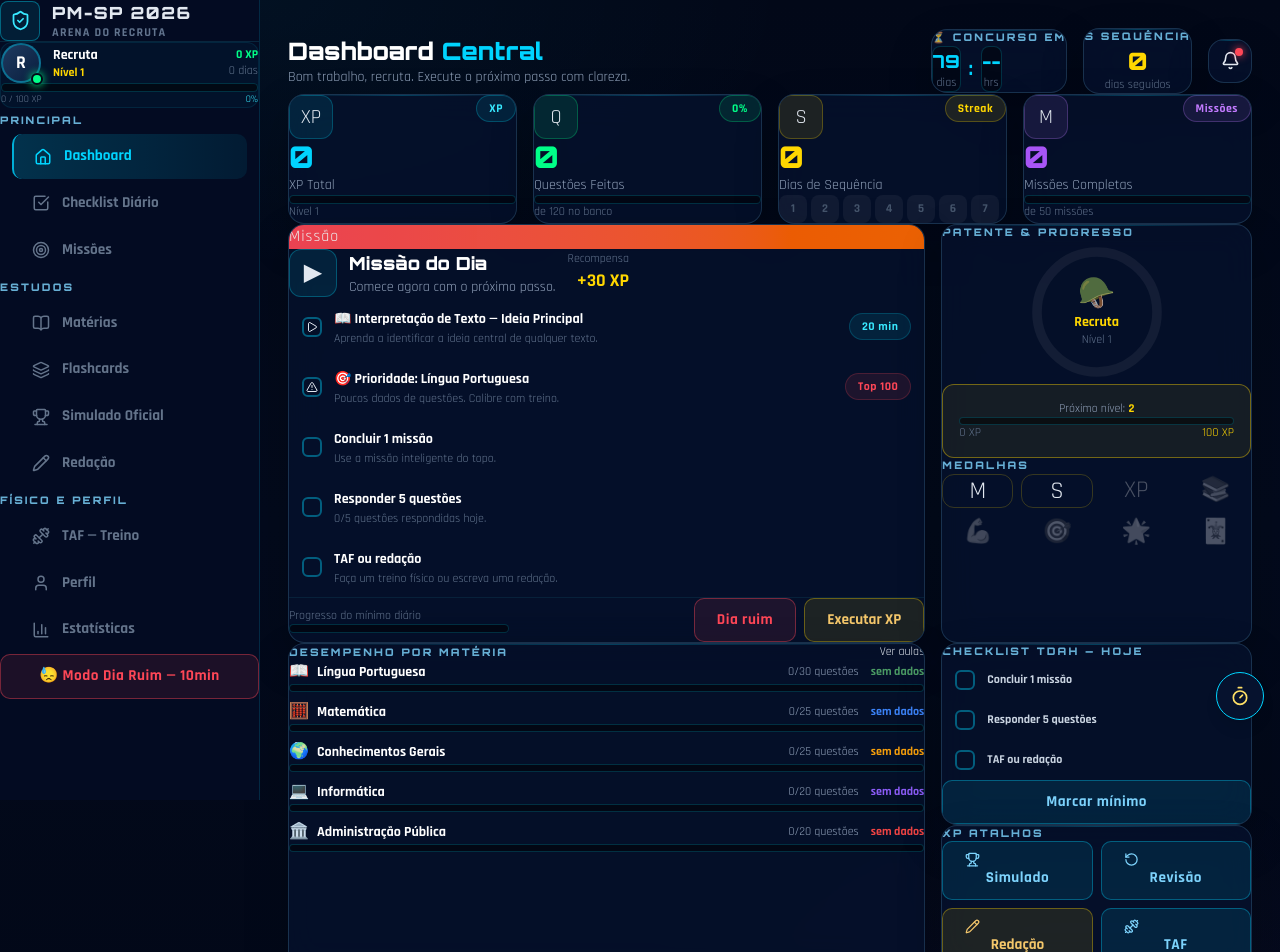
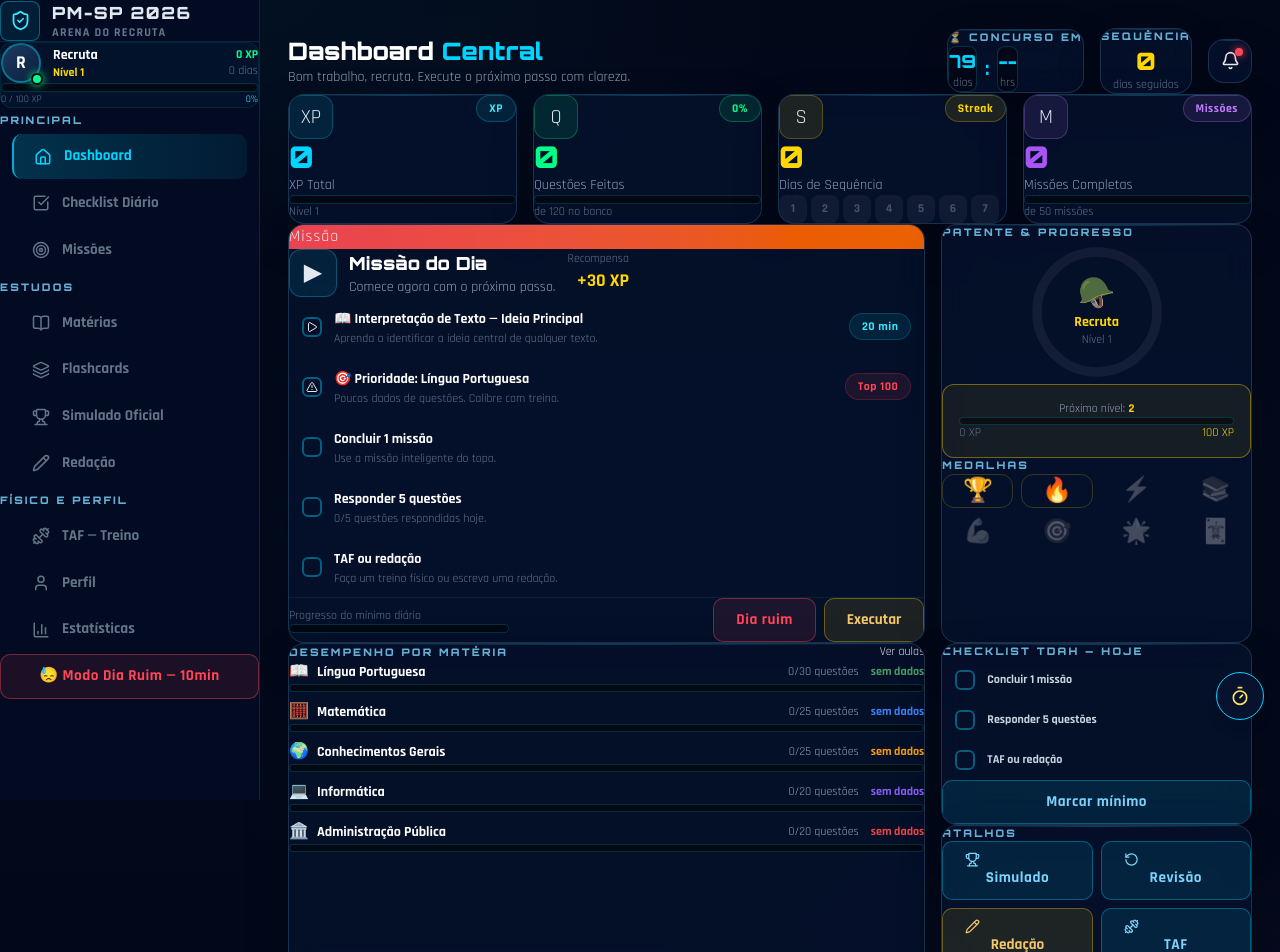
Before and after one commit to wesley956/pm26, a React (Vite) app: page / in a window 1280 px wide. Shown: the top 952 px of the page. Built offline with nearby package versions, Linux system fonts and the light colour scheme.

Commit message:
Polish tactical dashboard labels

```diff
--- a/src/components/Dashboard.tsx
+++ b/src/components/Dashboard.tsx
@@ -112,7 +112,7 @@ export default function Dashboard({ onNavigate }: { onNavigate: (tab: string, da
           </div>
 
           <div className="card px-4 py-3 text-center">
-            <div className="section-label mb-1">S Sequência</div>
+            <div className="section-label mb-1">Sequência</div>
             <div className="font-orbitron text-2xl font-black neon-gold">{profile.streak}</div>
             <div className="text-xs text-slate-500">dias seguidos</div>
           </div>
@@ -174,7 +174,7 @@ export default function Dashboard({ onNavigate }: { onNavigate: (tab: string, da
                     : 'bg-white/5 text-slate-600'
                 }`}
               >
-                {i < Math.min(7, profile.streak) ? 'S' : i + 1}
+                {i < Math.min(7, profile.streak) ? '✓' : i + 1}
               </div>
             ))}
           </div>
@@ -271,7 +271,7 @@ export default function Dashboard({ onNavigate }: { onNavigate: (tab: string, da
                 Dia ruim
               </button>
               <button className="btn-gold" onClick={() => navigateToAction(false)}>
-                Executar XP
+                Executar
               </button>
             </div>
           </div>
@@ -326,7 +326,7 @@ export default function Dashboard({ onNavigate }: { onNavigate: (tab: string, da
           <div className="space-y-2">
             <div className="section-label mb-2">Medalhas</div>
             <div className="grid grid-cols-4 gap-2">
-              {['M','S','XP','📚','💪','🎯','🌟','🃏'].map((m, i) => {
+              {['🏆','🔥','⚡','📚','💪','🎯','🌟','🃏'].map((m, i) => {
                 const earned = i < Math.max(1, Math.min(8, profile.medals.length || 2));
                 return (
                   <div
@@ -413,7 +413,7 @@ export default function Dashboard({ onNavigate }: { onNavigate: (tab: string, da
           </div>
 
           <div className="card p-5">
-            <div className="section-label mb-3">XP Atalhos</div>
+            <div className="section-label mb-3">Atalhos</div>
             <div className="grid grid-cols-2 gap-2">
               <button className="btn-glow text-sm" onClick={() => onNavigate('simulados')}>
                 <Trophy size={15} /> Simulado
```
